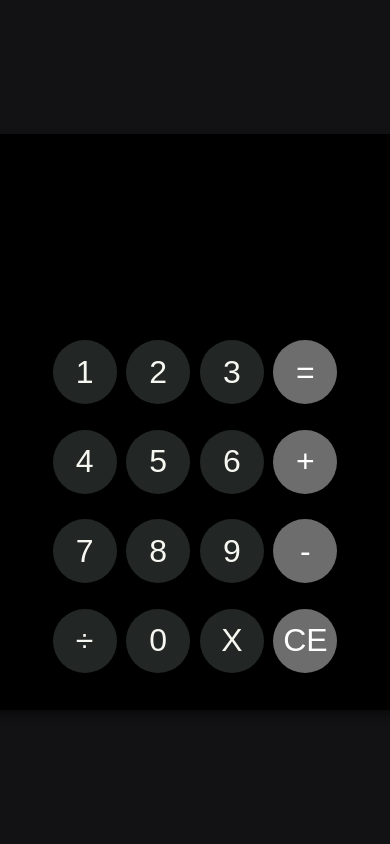
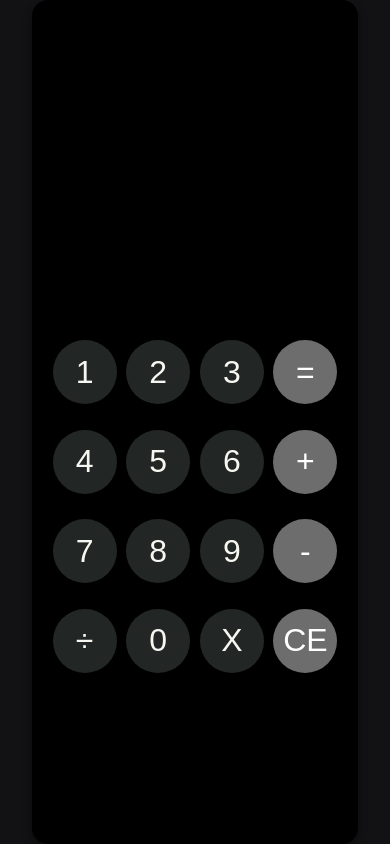
Before and after one commit to Prateek0206/calculator, a plain HTML site: page index.html in a window 390 px wide. Drawn offline with Linux system fonts and the light colour scheme.

Commit message:
Update calculator.css

```diff
--- a/calculator.css
+++ b/calculator.css
@@ -24,7 +24,7 @@ body{
 
 .aise-hi{
 
-    position: fixed;
+
 
 
 
@@ -34,8 +34,8 @@ body{
     flex-direction: column;
     align-items: center;
     justify-content: center;
-    height: fit-content;
-    max-width: fit-content;
+    min-height: 100vh;
+    max-width: 100vw;
 
     background-color: black;
     border-radius: 1rem;
@@ -53,8 +53,12 @@ body{
         min-height: 100vh;
     }
     .aise-hi{
-        min-width: 100dvh;
-        max-width: 100dvh;
+        max-width: 120vw;
+        min-height: 100vh;
+    }
+
+    .display-container{
+        text-overflow: ellipsis;
     }
 
 
@@ -77,11 +81,12 @@ button{
 
 .display-container{
     color: #F7F7F2;
-    font-size: 3.7rem;
+    font-size: clamp(1rem,10vh,3.7rem);
     text-align: end;
 
     display: flex;
-    flex-wrap: nowrap;
+    flex-wrap: wrap;
+
     align-items: center;
     justify-content: end;
     padding-right: 1rem;
@@ -89,6 +94,9 @@ button{
 
     height: 20vh;
     width:100% ;
+    max-width: 100%;
+
+
 
 }
 
```
